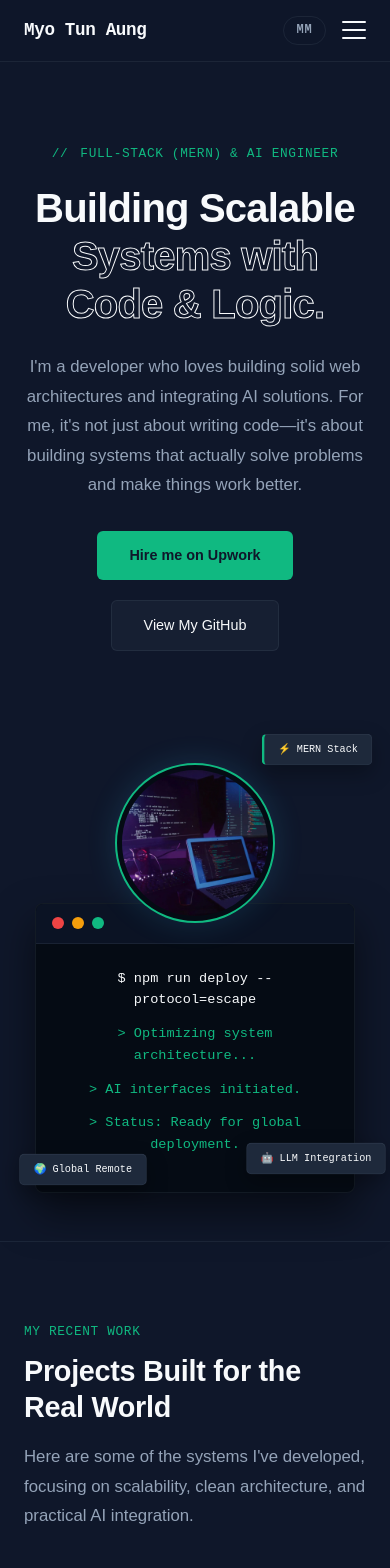
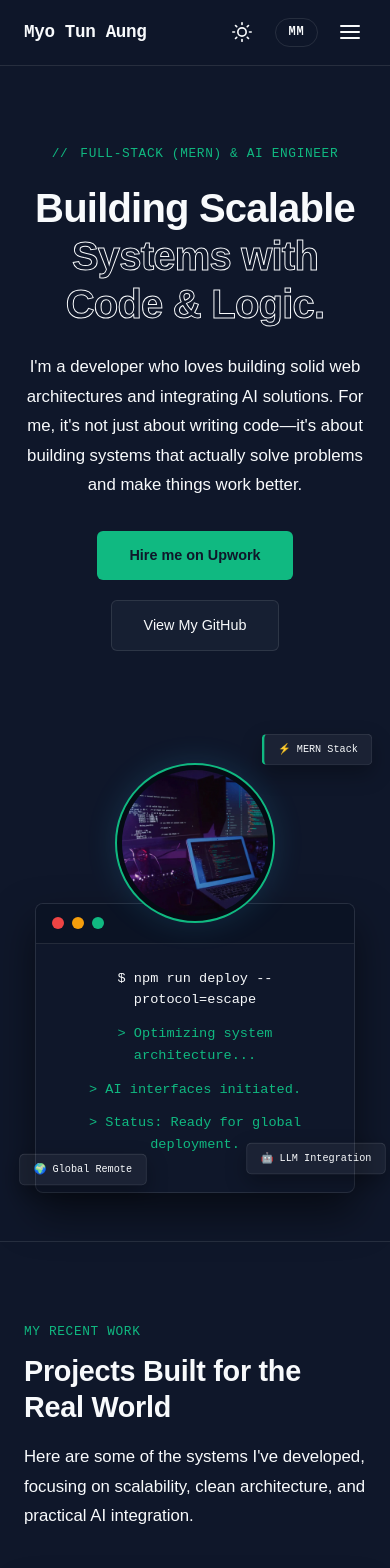
Before and after one commit to myotunaungdev-pro/portfolio, a React (Vite) app: page / in a window 390 px wide. Shown: the top 1568 px of the page. Built offline with nearby package versions, Linux system fonts and the light colour scheme.

Commit message:
feat: add theme toggle, i18n persistence, auto-expanding textarea and responsive fixes

```diff
--- a/index.html
+++ b/index.html
@@ -1,13 +1,16 @@
 <!doctype html>
 <html lang="en">
+
 <head>
     <meta charset="UTF-8" />
     <link rel="icon" type="image/svg+xml" href="/favicon.svg" />
     <meta name="viewport" content="width=device-width, initial-scale=1.0" />
-    <title>myo-portfolio</title>
+    <title>myo_tun_aung</title>
 </head>
+
 <body>
     <div id="root"></div>
     <script type="module" src="/src/main.jsx"></script>
 </body>
+
 </html>
--- a/package.json
+++ b/package.json
@@ -1,5 +1,5 @@
 {
-  "name": "myo-portfolio",
+  "name": "myo_tun_aung",
   "private": true,
   "version": "0.0.0",
   "type": "module",
--- a/src/components/Hero/Hero.css
+++ b/src/components/Hero/Hero.css
@@ -18,7 +18,7 @@
     font-size: 0.8rem;
     letter-spacing: 0.05em;
     text-transform: uppercase;
-    color: var(--accent);
+    color: var(--accent-color);
     font-weight: 500;
     margin-bottom: 1.25rem;
     display: flex;
@@ -28,7 +28,7 @@
 
 .hero-eyebrow::before {
     content: '//';
-    color: var(--accent);
+    color: var(--accent-color);
 }
 
 h1 {
@@ -36,20 +36,20 @@ h1 {
     line-height: 1.2;
     font-weight: 700;
     margin-bottom: 1.5rem;
-    color: var(--text-heading);
+    color: var(--text-color);
     letter-spacing: -0.02em;
 }
 
 h1 em {
     font-style: normal;
     color: transparent;
-    -webkit-text-stroke: 1px var(--text-heading);
+    -webkit-text-stroke: 1px var(--text-color);
     display: inline-block;
 }
 
 .hero-bio {
     font-size: 1.05rem;
-    color: var(--text-body);
+    color: var(--text-color);
     line-height: 1.75;
     max-width: 540px;
     margin-bottom: 2.5rem;
@@ -64,7 +64,7 @@ h1 em {
 }
 
 .btn-primary {
-    background: var(--accent);
+    background: var(--accent-color);
     color: #0F172A;
     padding: 0.8rem 2rem;
     border-radius: 0.375rem;
@@ -80,9 +80,9 @@ h1 em {
 }
 
 .btn-ghost {
-    color: var(--text-heading);
+    color: var(--text-color);
     background: rgba(30, 41, 59, 0.5);
-    border: 1px solid var(--border);
+    border: 1px solid var(--border-color);
     padding: 0.8rem 2rem;
     border-radius: 0.375rem;
     text-decoration: none;
@@ -93,7 +93,7 @@ h1 em {
 
 .btn-ghost:hover {
     background: rgba(30, 41, 59, 1);
-    border-color: var(--accent);
+    border-color: var(--accent-color);
 }
 
 .hero-visual {
@@ -109,7 +109,7 @@ h1 em {
     width: 200px;
     height: 200px;
     border-radius: 50%;
-    border: 2px solid var(--accent);
+    border: 2px solid var(--accent-color);
     padding: 5px;
     background: #050B14;
     box-shadow: 0 0 30px rgba(56, 189, 248, 0.15);
@@ -147,8 +147,8 @@ h1 em {
     max-width: 400px;
     height: 300px;
     border-radius: 0.5rem;
-    background: #050B14;
-    border: 1px solid var(--border);
+    background: #0f172a;
+    border: 1px solid rgba(255, 255, 255, 0.1);
     position: relative;
     overflow: hidden;
     box-shadow: 0 20px 40px rgba(0, 0, 0, 0.5);
@@ -159,7 +159,7 @@ h1 em {
 .terminal-header {
     height: 2.5rem;
     background: #0B1324;
-    border-bottom: 1px solid var(--border);
+    border-bottom: 1px solid rgba(255, 255, 255, 0.1);
     display: flex;
     align-items: center;
     padding: 0 1rem;
@@ -185,7 +185,7 @@ h1 em {
     padding: 1.5rem;
     font-family: var(--font-mono);
     font-size: 0.85rem;
-    color: #38BDF8;
+    color: #f8fafc;
 }
 
 .terminal-body p {
@@ -193,23 +193,23 @@ h1 em {
 }
 
 .terminal-body .cmd {
-    color: var(--text-heading);
+    color: #f8fafc;
 }
 
 .terminal-body .output {
-    color: var(--accent);
+    color: #10b981;
 }
 
 .floating-tag {
     position: absolute;
-    background: var(--bg-card);
-    border: 1px solid var(--border);
+    background: var(--card-bg);
+    border: 1px solid var(--border-color);
     border-radius: 0.375rem;
     padding: 0.5rem 1rem;
     font-family: var(--font-mono);
     font-size: 0.75rem;
     font-weight: 500;
-    color: var(--text-heading);
+    color: var(--text-color);
     white-space: nowrap;
     box-shadow: 0 10px 25px rgba(0, 0, 0, 0.3);
     z-index: 10;
@@ -218,7 +218,7 @@ h1 em {
 .tag-1 {
     top: -1.5rem;
     right: 0rem;
-    border-left: 3px solid var(--accent);
+    border-left: 3px solid var(--accent-color);
 }
 
 .tag-2 {
--- a/src/components/Navbar/Navbar.css
+++ b/src/components/Navbar/Navbar.css
@@ -10,7 +10,7 @@
     padding: 1.25rem 3rem;
     background: var(--bg-nav);
     backdrop-filter: blur(12px);
-    border-bottom: 1px solid var(--border);
+    border-bottom: 1px solid var(--border-color);
 }
 
 .nav-brand {
@@ -22,13 +22,13 @@
     font-family: var(--font-mono);
     font-size: 1.1rem;
     font-weight: 600;
-    color: var(--text-heading);
+    color: var(--text-color);
     text-decoration: none;
     letter-spacing: -0.02em;
 }
 
 .nav-logo span {
-    color: var(--accent);
+    color: var(--accent-color);
 }
 
 .nav-menu {
@@ -48,13 +48,13 @@
     font-weight: 500;
     letter-spacing: 0.05em;
     text-transform: uppercase;
-    color: var(--text-body);
+    color: var(--text-color);
     text-decoration: none;
     transition: color 0.2s;
 }
 
 .nav-links a:hover {
-    color: var(--accent);
+    color: var(--accent-color);
 }
 
 .nav-actions {
@@ -65,8 +65,8 @@
 
 .lang-switcher {
     background: transparent;
-    border: 1px solid var(--border);
-    color: var(--text-body);
+    border: 1px solid var(--border-color);
+    color: var(--text-color);
     font-family: var(--font-mono);
     font-size: 0.75rem;
     font-weight: 600;
@@ -78,41 +78,42 @@
 }
 
 .lang-switcher:hover {
-    color: var(--accent);
-    border-color: var(--accent);
+    color: var(--accent-color);
+    border-color: var(--accent-color);
     background: rgba(255, 255, 255, 0.05);
+}
+
+.theme-toggle {
+    background: transparent;
+    border: none;
+    color: var(--text-color);
+    display: flex;
+    align-items: center;
+    justify-content: center;
+    cursor: pointer;
+    transition: color 0.2s ease;
+    padding: 0.4rem;
+}
+
+.theme-toggle:hover {
+    color: var(--accent-color);
 }
 
 .hamburger-btn {
     display: none;
-    flex-direction: column;
-    justify-content: space-between;
-    width: 24px;
-    height: 18px;
+    align-items: center;
+    justify-content: center;
+    width: 32px;
+    height: 32px;
     background: transparent;
     border: none;
     cursor: pointer;
     z-index: 101;
+    color: var(--text-color);
 }
 
-.hamburger-btn .bar {
-    width: 100%;
-    height: 2px;
-    background-color: var(--text-heading);
-    border-radius: 2px;
-    transition: all 0.3s ease;
-}
-
-.hamburger-btn .bar.open:nth-child(1) {
-    transform: translateY(8px) rotate(45deg);
-}
-
-.hamburger-btn .bar.open:nth-child(2) {
-    opacity: 0;
-}
-
-.hamburger-btn .bar.open:nth-child(3) {
-    transform: translateY(-8px) rotate(-45deg);
+.hamburger-btn .menu-icon {
+    transition: transform 0.3s ease;
 }
 
 @media (max-width: 900px) {
@@ -134,7 +135,7 @@
         max-width: 300px;
         height: 100vh;
         background: var(--bg-card);
-        border-left: 1px solid var(--border);
+        border-left: 1px solid var(--border-color);
         flex-direction: column;
         justify-content: center;
         transition: right 0.4s cubic-bezier(0.16, 1, 0.3, 1);
--- a/src/components/Navbar/Navbar.jsx
+++ b/src/components/Navbar/Navbar.jsx
@@ -1,14 +1,25 @@
-import React, { useState } from 'react';
+import React, { useState, useEffect } from 'react';
 import { useTranslation } from 'react-i18next';
 import './Navbar.css';
 
 export default function Navbar() {
     const { t, i18n } = useTranslation();
     const [isMobileMenuOpen, setIsMobileMenuOpen] = useState(false);
+    const [theme, setTheme] = useState(localStorage.getItem('theme') || 'dark');
+
+    useEffect(() => {
+        document.documentElement.setAttribute('data-theme', theme);
+        localStorage.setItem('theme', theme);
+    }, [theme]);
 
     const toggleLanguage = () => {
         const newLang = i18n.language === 'en' ? 'mm' : 'en';
         i18n.changeLanguage(newLang);
+        localStorage.setItem('lang', newLang);
+    };
+
+    const toggleTheme = () => {
+        setTheme(theme === 'dark' ? 'light' : 'dark');
     };
 
     return (
@@ -26,6 +37,25 @@ export default function Navbar() {
             </div>
 
             <div className="nav-actions">
+                <button className="theme-toggle" onClick={toggleTheme} aria-label="Toggle theme">
+                    {theme === 'dark' ? (
+                        <svg width="20" height="20" viewBox="0 0 24 24" fill="none" stroke="currentColor" strokeWidth="2" strokeLinecap="round" strokeLinejoin="round">
+                            <circle cx="12" cy="12" r="5"></circle>
+                            <line x1="12" y1="1" x2="12" y2="3"></line>
+                            <line x1="12" y1="21" x2="12" y2="23"></line>
+                            <line x1="4.22" y1="4.22" x2="5.64" y2="5.64"></line>
+                            <line x1="18.36" y1="18.36" x2="19.78" y2="19.78"></line>
+                            <line x1="1" y1="12" x2="3" y2="12"></line>
+                            <line x1="21" y1="12" x2="23" y2="12"></line>
+                            <line x1="4.22" y1="19.78" x2="5.64" y2="18.36"></line>
+                            <line x1="18.36" y1="5.64" x2="19.78" y2="4.22"></line>
+                        </svg>
+                    ) : (
+                        <svg width="20" height="20" viewBox="0 0 24 24" fill="none" stroke="currentColor" strokeWidth="2" strokeLinecap="round" strokeLinejoin="round">
+                            <path d="M21 12.79A9 9 0 1 1 11.21 3 7 7 0 0 0 21 12.79z"></path>
+                        </svg>
+                    )}
+                </button>
                 <button className="lang-switcher" onClick={toggleLanguage}>
                     {i18n.language === 'en' ? 'MM' : 'EN'}
                 </button>
@@ -34,9 +64,18 @@ export default function Navbar() {
                     onClick={() => setIsMobileMenuOpen(!isMobileMenuOpen)}
                     aria-label="Toggle mobile menu"
                 >
-                    <span className={`bar ${isMobileMenuOpen ? 'open' : ''}`}></span>
-                    <span className={`bar ${isMobileMenuOpen ? 'open' : ''}`}></span>
-                    <span className={`bar ${isMobileMenuOpen ? 'open' : ''}`}></span>
+                    {isMobileMenuOpen ? (
+                        <svg className="menu-icon" width="24" height="24" viewBox="0 0 24 24" fill="none" stroke="currentColor" strokeWidth="2" strokeLinecap="round" strokeLinejoin="round">
+                            <line x1="18" y1="6" x2="6" y2="18"></line>
+                            <line x1="6" y1="6" x2="18" y2="18"></line>
+                        </svg>
+                    ) : (
+                        <svg className="menu-icon" width="24" height="24" viewBox="0 0 24 24" fill="none" stroke="currentColor" strokeWidth="2" strokeLinecap="round" strokeLinejoin="round">
+                            <line x1="3" y1="12" x2="21" y2="12"></line>
+                            <line x1="3" y1="6" x2="21" y2="6"></line>
+                            <line x1="3" y1="18" x2="21" y2="18"></line>
+                        </svg>
+                    )}
                 </button>
             </div>
         </nav>
--- a/src/i18n/i18n.js
+++ b/src/i18n/i18n.js
@@ -16,7 +16,8 @@ i18n
   .use(initReactI18next)
   .init({
     resources,
-    lng: 'en', // default language
+    lng: localStorage.getItem('lang') || 'en', // default language
+
     fallbackLng: 'en',
     interpolation: {
       escapeValue: false, // react already safes from xss
--- a/src/index.css
+++ b/src/index.css
@@ -7,16 +7,29 @@
 }
 
 :root {
-    --bg-main: #0F172A;
-    --bg-card: #1E293B;
+    --bg-color: #0f172a;
+    --text-color: #f8fafc;
+    --card-bg: rgba(255, 255, 255, 0.05);
+    --accent-color: #10b981;
+    --border-color: rgba(255, 255, 255, 0.1);
+    --shadow: 0 4px 30px rgba(0, 0, 0, 0.5);
+
+    /* Kept for existing references, mapping to new vars where possible */
+    --accent-glow: rgba(16, 185, 129, 0.15);
+    --font-mono: 'JetBrains Mono', monospace;
     --bg-nav: rgba(15, 23, 42, 0.85);
-    --accent: #10B981;
-    --accent-glow: rgba(16, 185, 129, 0.15);
-    --text-heading: #F8FAFC;
-    --text-body: #94A3B8;
-    --text-muted: #64748B;
-    --border: rgba(148, 163, 184, 0.1);
-    --font-mono: 'JetBrains Mono', monospace;
+}
+
+[data-theme='light'] {
+    --bg-color: #f8fafc;
+    --text-color: #0f172a;
+    --card-bg: #ffffff;
+    --accent-color: #059669;
+    --border-color: #e2e8f0;
+    --shadow: 0 10px 15px -3px rgba(0, 0, 0, 0.1);
+
+    --accent-glow: rgba(5, 150, 105, 0.15);
+    --bg-nav: rgba(248, 250, 252, 0.85);
 }
 
 html {
@@ -25,8 +38,8 @@ html {
 
 body {
     font-family: 'Plus Jakarta Sans', sans-serif;
-    background: var(--bg-main);
-    color: var(--text-body);
+    background-color: var(--bg-color);
+    color: var(--text-color);
     line-height: 1.6;
     overflow-x: hidden;
 }
@@ -57,7 +70,7 @@ section {
     font-size: 0.8rem;
     letter-spacing: 0.05em;
     text-transform: uppercase;
-    color: var(--accent);
+    color: var(--accent-color);
     font-weight: 500;
     margin-bottom: 0.75rem;
 }
@@ -65,7 +78,7 @@ section {
 .section-title {
     font-size: clamp(1.8rem, 3vw, 2.4rem);
     font-weight: 700;
-    color: var(--text-heading);
+    color: var(--text-color);
     margin-bottom: 1rem;
     line-height: 1.25;
     letter-spacing: -0.01em;
@@ -73,7 +86,7 @@ section {
 
 .section-sub {
     font-size: 1.05rem;
-    color: var(--text-body);
+    color: var(--text-color);
     font-weight: 400;
     max-width: 600px;
     line-height: 1.75;
@@ -82,7 +95,7 @@ section {
 
 .divider {
     border: none;
-    border-top: 1px solid var(--border);
+    border-top: 1px solid var(--border-color);
     max-width: 1200px;
     margin: 0 auto;
 }
```
Also changed, not shown: src/components/About/About.css (+10 -9 lines), src/components/Contact/Contact.css (+23 -16 lines), src/components/Contact/Contact.jsx (+13 -1 lines), src/components/Footer/Footer.css (+14 -3 lines), src/components/Projects/Projects.css (+10 -9 lines).
